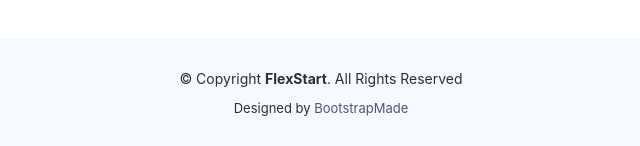
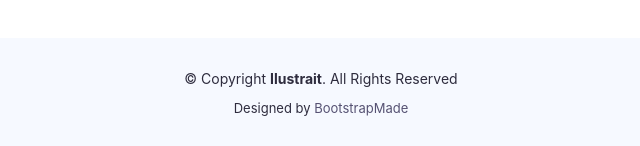
Before and after one commit to TobiasHeimGalindo/Ilustrait, a plain HTML site: page Website/product-details.html in a window 1280 px wide. Shown: the part 890-1036 px from the top of the page, 319-959 px from the left. Drawn offline with Linux system fonts and the light colour scheme.

Commit message:
file rename

```diff
--- a/Website/portfolio-details.html
+++ b/Website/product-details.html
@@ -5,7 +5,7 @@
   <meta charset="utf-8">
   <meta content="width=device-width, initial-scale=1.0" name="viewport">
 
-  <title>Portfolio Details - FlexStart Bootstrap Template</title>
+  <title>Product Page - Ilustrait</title>
   <meta content="" name="description">
   <meta content="" name="keywords">
 
@@ -147,7 +147,7 @@
 
     <div class="container">
       <div class="copyright">
-        &copy; Copyright <strong><span>FlexStart</span></strong>. All Rights Reserved
+        &copy; Copyright <strong><span>Ilustrait</span></strong>. All Rights Reserved
       </div>
       <div class="credits">
         <!-- All the links in the footer should remain intact. -->
```
